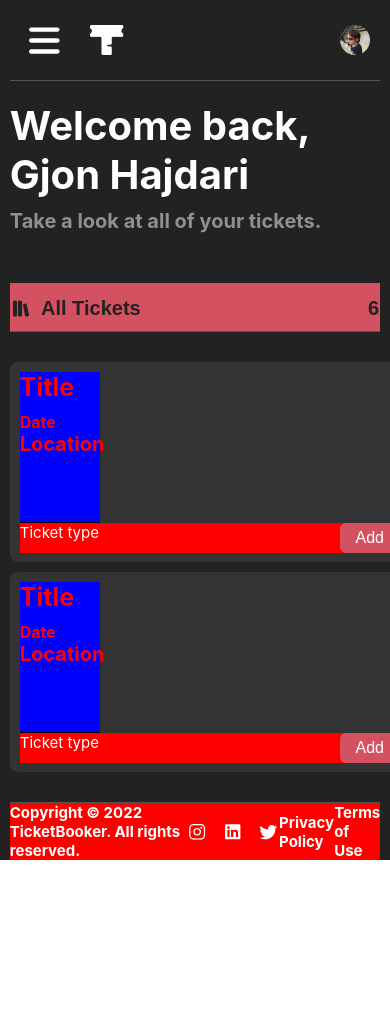
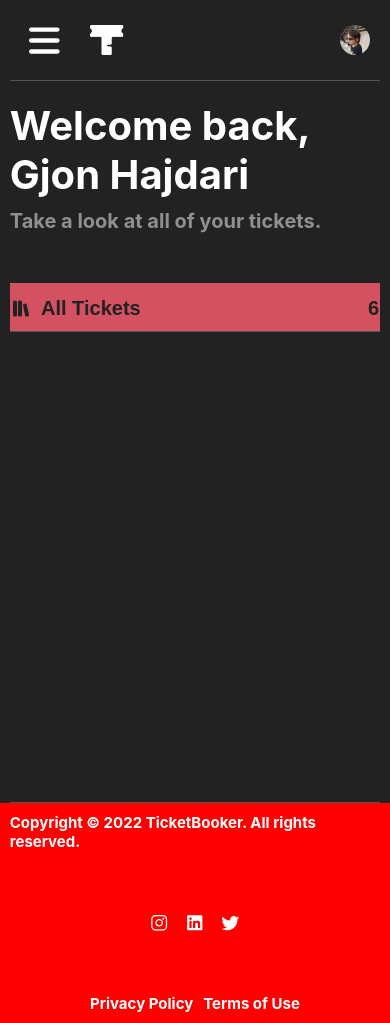
Before and after one commit to kylecalbert/ticket-booker, a React (Create React App) app: page / in a window 390 px wide. Before the commit the page ends 860 px from the top, so only its background shows below. Built offline with nearby package versions, Linux system fonts and the light colour scheme.

Commit message:
added media query to the footer

```diff
--- a/src/components/Content/Content.js
+++ b/src/components/Content/Content.js
@@ -5,8 +5,8 @@ import { CardFooter } from './Card.styles';
 export const Content = () => {
   return (
     <ContentContainer>
-      <Card />
-      <Card />
+      {/* <Card />
+      <Card /> */}
     </ContentContainer>
   );
 };
--- a/src/components/Footer/Footer.js
+++ b/src/components/Footer/Footer.js
@@ -9,6 +9,15 @@ export const StyledFooter = styled.div`
   justify-content: space-between;
   margin: ${(props) => props.margin || '0px'};
   background-color: red;
+  padding: ${(props) => props.padding || '0px'};
+
+  @media (max-width: 600px) {
+    display: flex;
+    flex-direction: column;
+    height: 200px;
+    justify-content: space-between;
+    align-items: center;
+  }
 `;
 export const Footer = ({ ...props }) => {
   return <StyledFooter {...props}></StyledFooter>;
--- a/src/components/Footer/WebsiteFooter.js
+++ b/src/components/Footer/WebsiteFooter.js
@@ -8,7 +8,6 @@ export const MiddleFooterContainer = styled.div`
   display: flex;
   justify-content: center;
   align-items: center;
-  flex: 1;
 `;
 
 export const IconContainer = styled.img`
@@ -24,7 +23,7 @@ export const RightFooterContainer = styled.div`
 `;
 export const WebsiteFooter = () => {
   return (
-    <Footer>
+    <Footer padding={'10px'}>
       <Text size={'15px'}>
         Copyright © 2022 TicketBooker. All rights reserved.
       </Text>
@@ -33,7 +32,9 @@ export const WebsiteFooter = () => {
         <IconContainer src={Socials} />
       </MiddleFooterContainer>
       <RightFooterContainer>
-        <Text size={'15px'}>Privacy Policy</Text>
+        <Text margin={'0 10px 0 0'} size={'15px'}>
+          Privacy Policy
+        </Text>
         <Text size={'15px'}>Terms of Use</Text>
       </RightFooterContainer>
     </Footer>
```
